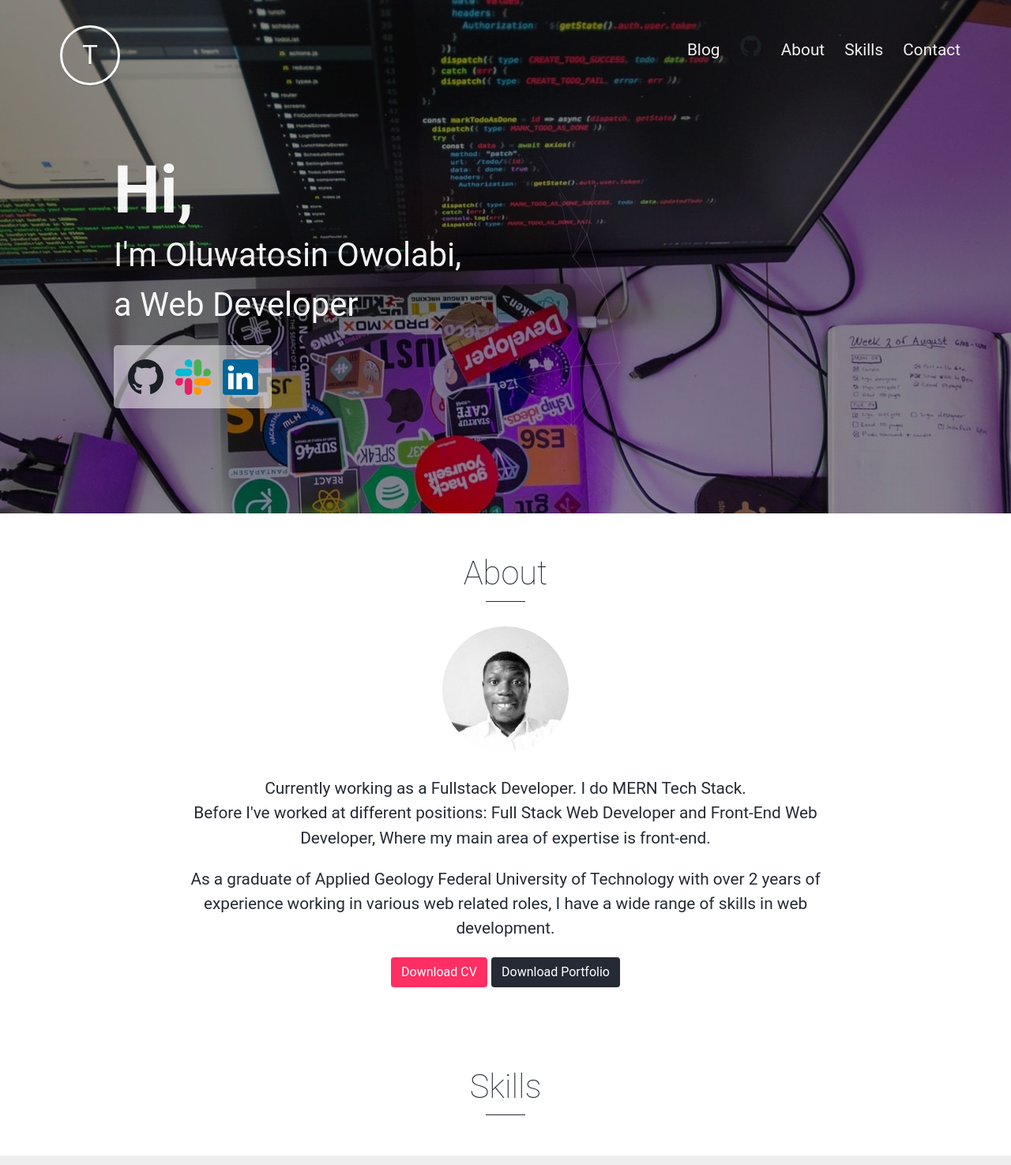
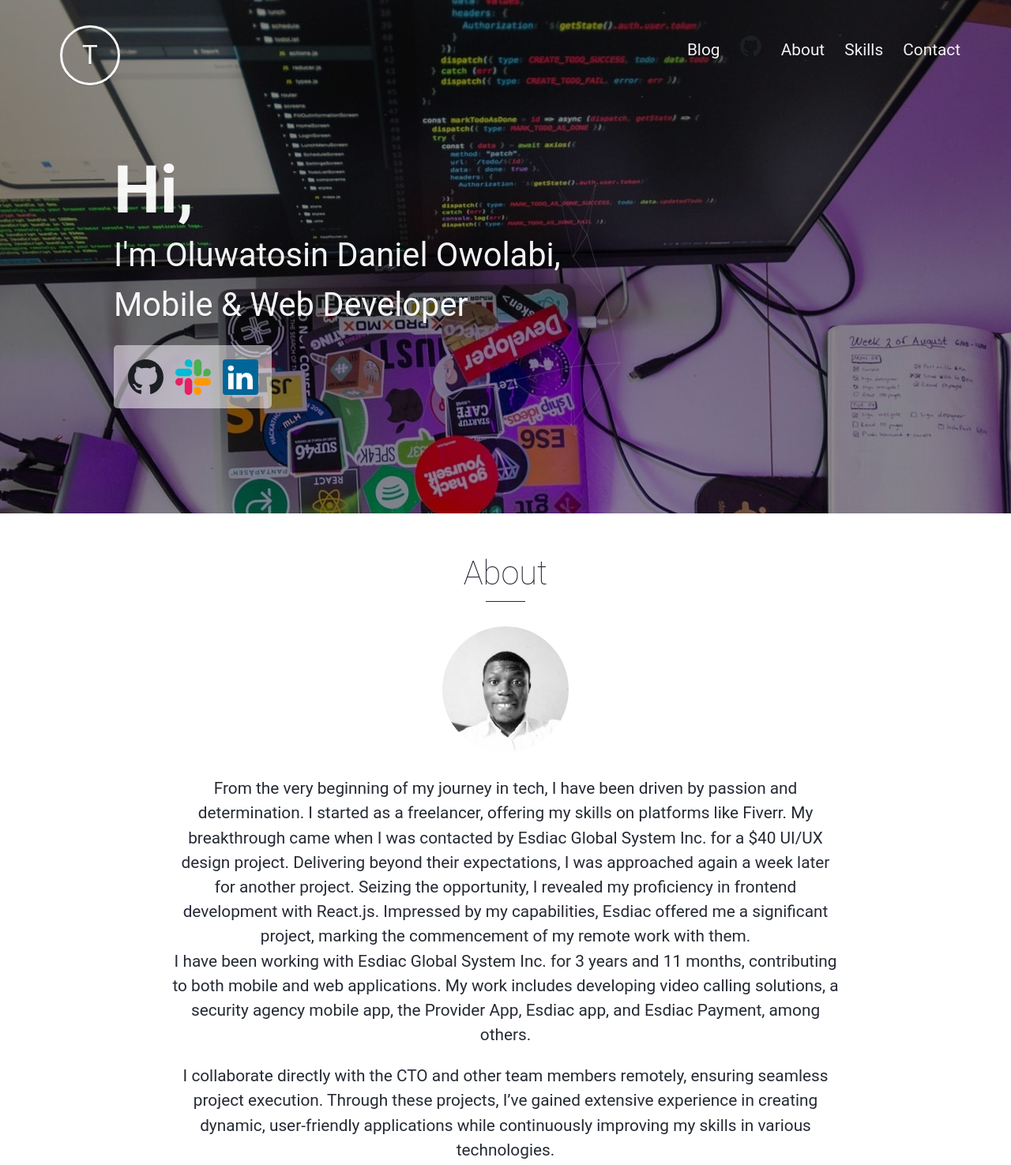
Before and after one commit to Owolabi-Oluwatosin/Tosin-Owolabi, a plain HTML site: page index.html in a window 1280 px wide. Shown: the top 1475 px of the page at 79% size. Drawn offline with Linux system fonts and the light colour scheme; a web font is replaced by a local one.

Commit message:
Update index.html

```diff
--- a/index.html
+++ b/index.html
@@ -17,7 +17,7 @@
   </script>
 
   <!-- Page Title -->
-  <title>Tosin Owolabi | Web Developer - about</title>
+  <title>Versatile Mobile & Web Developer</title>
 
   <!-- End Google Tag Manager -->
   <meta http-equiv="content-type" content="text/html; charset=UTF-8" />
@@ -91,8 +91,8 @@
         <div class="welcome-message">
           <h1>Hi,</h1>
           <p>
-            I'm <span class="nowrap">Oluwatosin Owolabi,</span> <br />a
-            Web Developer<br />
+            I'm <span class="nowrap">Oluwatosin Daniel Owolabi,</span> <br /> Mobile & Web Developer
+            <br />
 
             <div class="welcome-icons">
               <a title="Github" href="https://github.com/Owolabi-Oluwatosin" target="_blank">
@@ -127,15 +127,21 @@
             src="images/tosiny2k.jpg" style="width:10rem; height:10rem;"
           />
           <p>
-            Currently working as a Fullstack Developer. I do MERN Tech Stack.
+            From the very beginning of my journey in tech, I have been driven by passion and determination.
+            I started as a freelancer, offering my skills on platforms like Fiverr. My breakthrough came when
+            I was contacted by Esdiac Global System Inc. for a $40 UI/UX design project. Delivering beyond their
+            expectations, I was approached again a week later for another project. Seizing the opportunity,
+            I revealed my proficiency in frontend development with React.js. Impressed by my capabilities,
+            Esdiac offered me a significant project, marking the commencement of my remote work with them.
             <br />
-            Before I've worked at different positions: Full Stack Web Developer and Front-End Web Developer,
-            Where my main area of expertise is front-end.
+            I have been working with Esdiac Global System Inc. for 3 years and 11 months,
+            contributing to both mobile and web applications. My work includes developing video calling solutions,
+            a security agency mobile app, the Provider App, Esdiac app, and Esdiac Payment, among others.
           </p>
           <p>
-            As a graduate of Applied Geology Federal University of Technology with over 2 years of experience working in various web related roles,
-            I have a wide range of skills in web development. <br />
-
+            I collaborate directly with the CTO and other team members remotely, ensuring seamless project execution.
+            Through these projects, I’ve gained extensive experience in creating dynamic, user-friendly applications while
+            continuously improving my skills in various technologies. <br />
           </p>
           <a href="https://drive.google.com/open?id=1edWF5R9y6AAVnVYi1uljkNsSR76-kzNA" type="button" target="_blank" class="btn bg-pink">Download CV</a>
           <a href="https://drive.google.com/open?id=1HFnA71ae48TsvJE7-DIMIy5dEXdkCssJ" type="button" target="_blank" class="btn bg-black">Download Portfolio</a>
```
